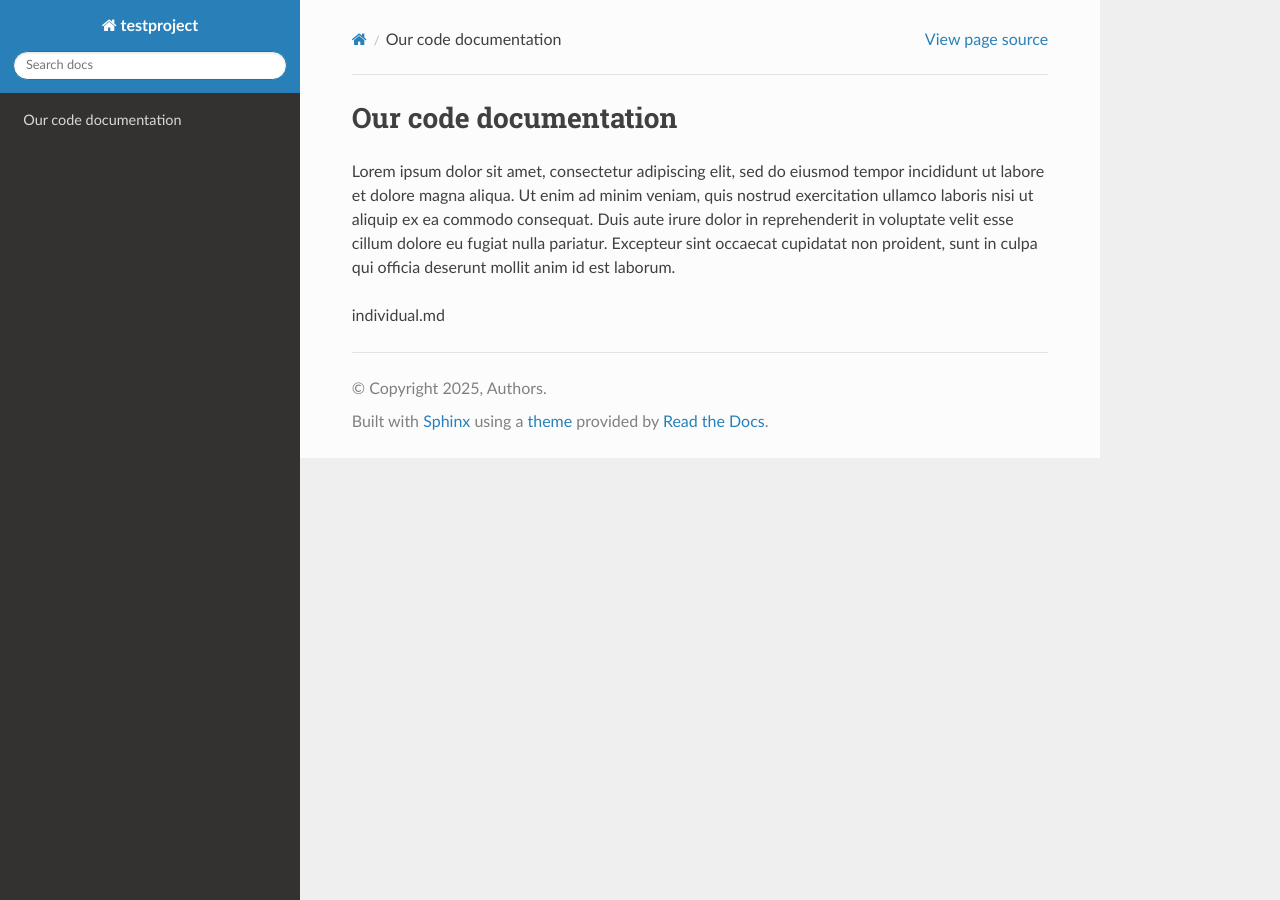
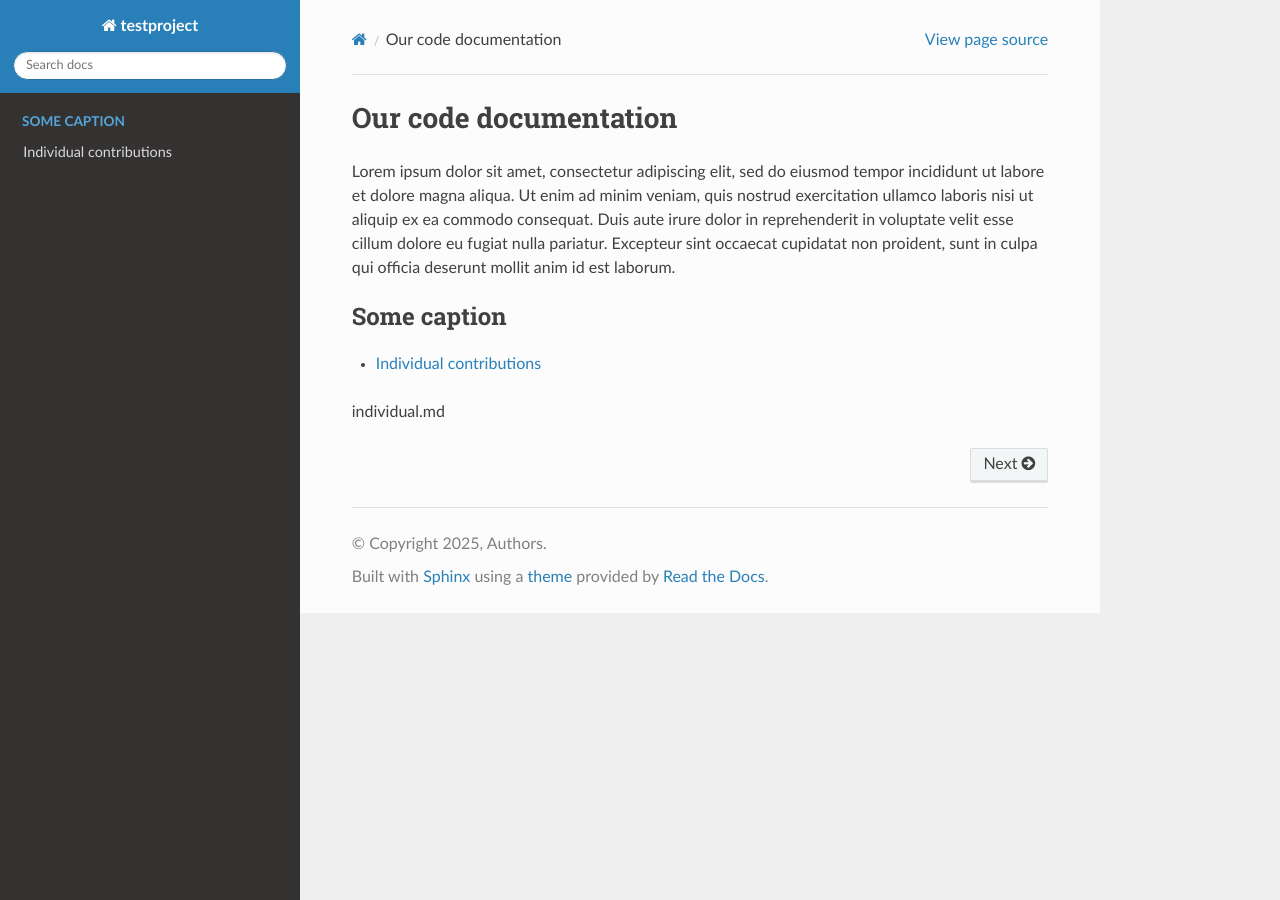
Before and after one commit to mypscat/testproject, a Sphinx documentation site: the page built from doc/index.md, in a window 1280 px wide. Built offline with Sphinx 7.4.7 and the Read the Docs theme 3.1.0, drawn with Linux system fonts in a browser that asks for light colours; pages that are not in the unit, such as notebooks, are missing from menus.

Commit message:
Update index.md

```diff
--- a/doc/index.md
+++ b/doc/index.md
@@ -8,11 +8,13 @@ fugiat nulla pariatur. Excepteur sint occaecat cupidatat non proident, sunt in
 culpa qui officia deserunt mollit anim id est laborum.
 
 :::{toctree}
-:maxdepth: 4
+:maxdepth: 3
 :caption: Some caption
 
 about.md
+individual.md
 :::
+
 
 individual.md
 :::
```
